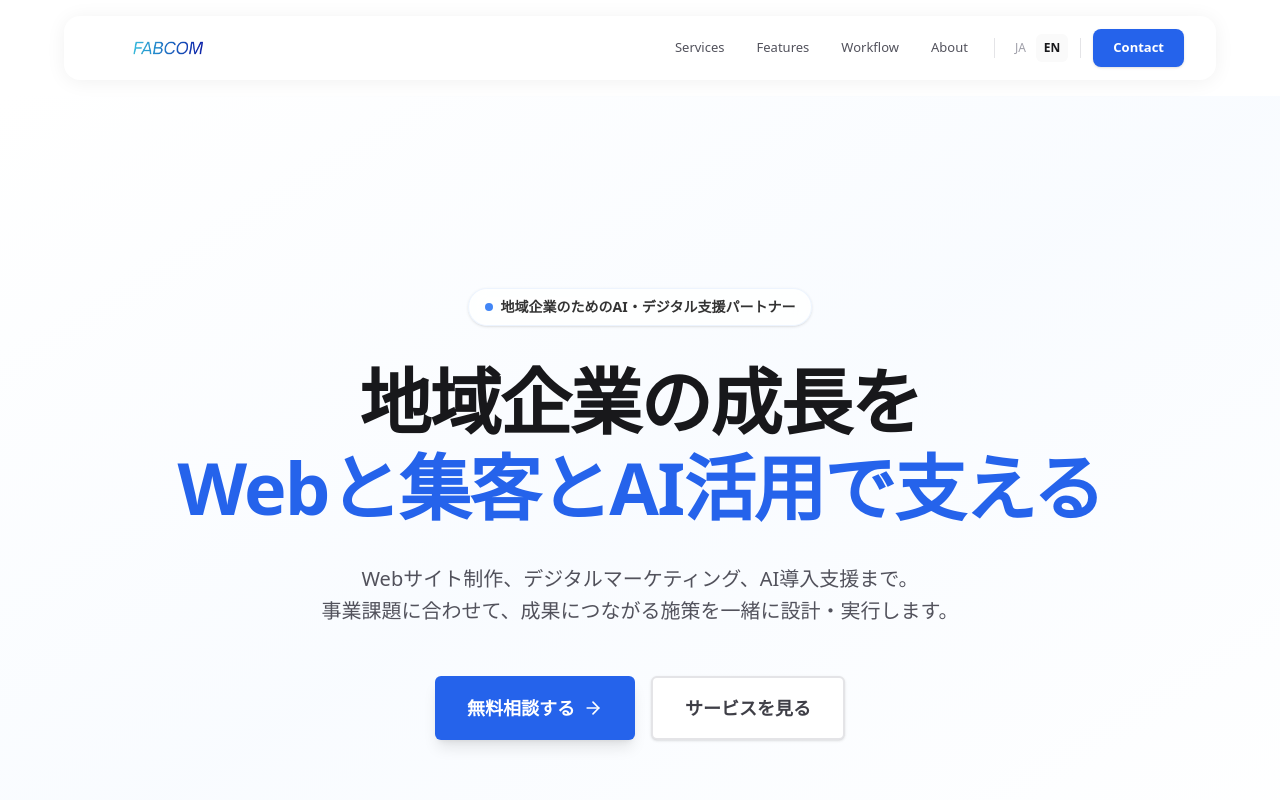
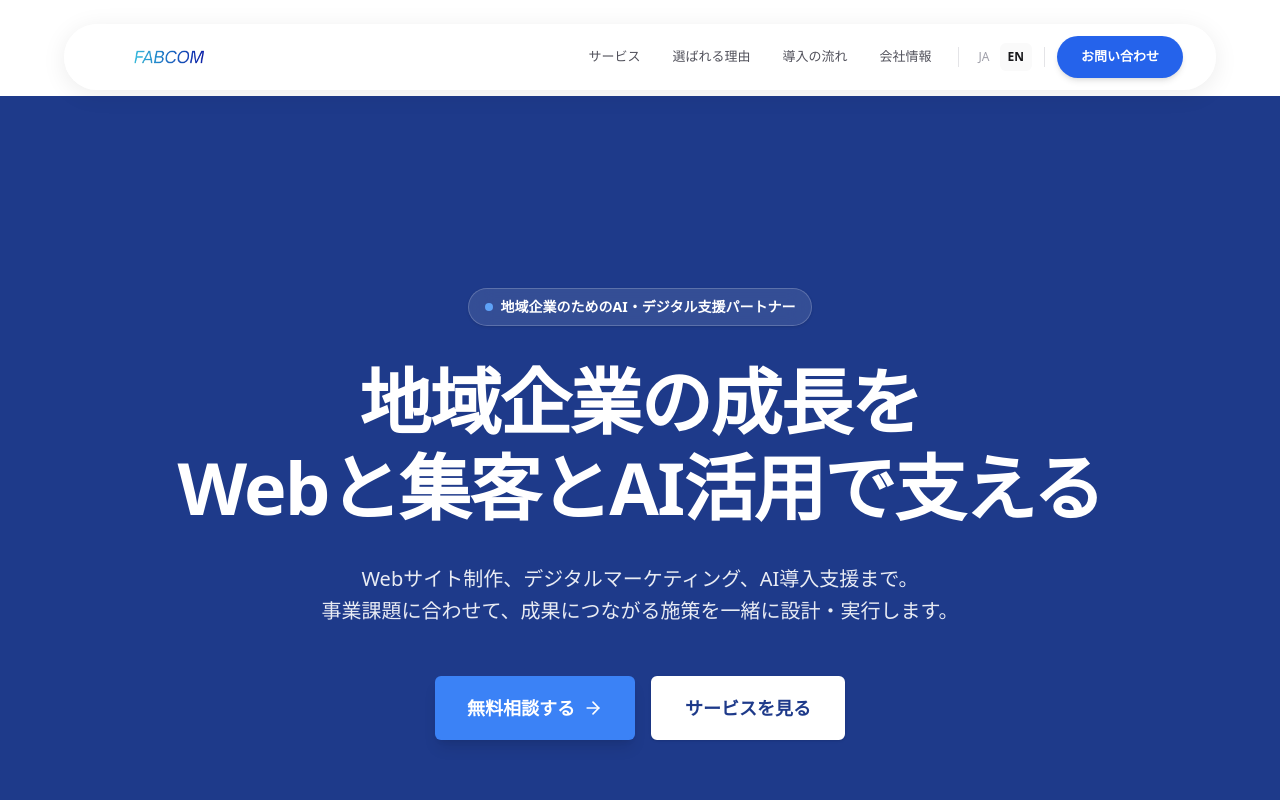
Before and after one commit to Yachitopoko/FabcomHP, a Next.js app: page /en in a window 1280 px wide. Shown: the top 800 px of the page. Built offline with nearby package versions, Linux system fonts and the light colour scheme.

Commit message:
Update homepage and header design

```diff
--- a/src/app/[lang]/page.tsx
+++ b/src/app/[lang]/page.tsx
@@ -9,28 +9,31 @@ export default async function Home({ params }: { params: Promise<{ lang: string
     return (
         <>
             {/* Hero Section */}
-            <section id="hero" className="relative pt-32 pb-24 md:pt-48 md:pb-40 overflow-hidden bg-gradient-to-br from-white via-primary-50/40 to-white">
+            <section id="hero" className="relative pt-32 pb-24 md:pt-48 md:pb-40 overflow-hidden bg-primary-900">
+                {/* リッチな濃い青の背景グラデーション（Salesforce風の深み） */}
+                <div className="absolute inset-0 bg-gradient-to-br from-primary-950 via-primary-900 to-primary-800 pointer-events-none"></div>
+
                 <div className="max-w-7xl mx-auto px-6 relative z-10 flex flex-col items-center text-center">
-                    <div className="inline-flex items-center gap-2 px-4 py-2 rounded-full border border-primary-100/50 bg-white/80 backdrop-blur-sm text-primary-700 text-sm font-bold mb-8 shadow-sm">
-                        <span className="w-2 h-2 rounded-full bg-primary-500 animate-pulse"></span>
+                    <div className="inline-flex items-center gap-2 px-4 py-2 rounded-full border border-white/20 bg-white/10 backdrop-blur-md text-white text-sm font-bold mb-8 shadow-sm">
+                        <span className="w-2 h-2 rounded-full bg-primary-400 animate-pulse"></span>
                         地域企業のためのAI・デジタル支援パートナー
                     </div>
 
-                    <h1 className="text-4xl md:text-6xl lg:text-7xl font-bold tracking-tight mb-8 text-zinc-900 font-sans leading-[1.2]">
+                    <h1 className="text-4xl md:text-6xl lg:text-7xl font-bold tracking-tight mb-8 text-white font-sans leading-[1.2]">
                         地域企業の成長を<br/>
-                        <span className="text-primary-600">Webと集客とAI活用で支える</span>
+                        <span className="text-primary-300">Webと集客とAI活用で支える</span>
                     </h1>
 
-                    <p className="text-base md:text-xl text-zinc-600 mb-12 max-w-3xl leading-relaxed font-sans font-medium">
+                    <p className="text-base md:text-xl text-white/90 mb-12 max-w-3xl leading-relaxed font-sans font-medium">
                         Webサイト制作、デジタルマーケティング、AI導入支援まで。<br className="hidden md:block"/>
                         事業課題に合わせて、成果につながる施策を一緒に設計・実行します。
                     </p>
 
                     <div className="flex flex-col sm:flex-row gap-4 w-full sm:w-auto justify-center">
-                        <Link href={`/${lang}/contact`} className="flex items-center justify-center gap-2 px-8 py-4 bg-primary-600 hover:bg-primary-700 text-white rounded-md font-bold transition-all shadow-lg hover:shadow-xl hover:-translate-y-0.5 w-full sm:w-auto text-lg">
+                        <Link href={`/${lang}/contact`} className="flex items-center justify-center gap-2 px-8 py-4 bg-primary-500 hover:bg-primary-400 text-white rounded-md font-bold transition-all shadow-lg hover:shadow-xl hover:-translate-y-0.5 w-full sm:w-auto text-lg">
                             無料相談する <ArrowRight className="w-5 h-5" />
                         </Link>
-                        <Link href={`/${lang}/services`} className="flex items-center justify-center gap-2 px-8 py-4 bg-white border-2 border-zinc-200 hover:border-primary-600 hover:bg-zinc-50 text-zinc-700 hover:text-primary-600 rounded-md font-bold transition-all shadow-sm w-full sm:w-auto text-lg">
+                        <Link href={`/${lang}/services`} className="flex items-center justify-center gap-2 px-8 py-4 bg-white border-2 border-white hover:bg-zinc-100 text-primary-900 rounded-md font-bold transition-all shadow-sm w-full sm:w-auto text-lg">
                             サービスを見る
                         </Link>
                     </div>
--- a/src/components/layout/Header.tsx
+++ b/src/components/layout/Header.tsx
@@ -49,19 +49,19 @@ export default function Header({ lang }: { lang: Locale }) {
 
     return (
         <header
-            className={`fixed z-50 left-0 right-0 transition-all duration-300 ease-in-out ${scrolled
-                ? "top-0 mx-0 px-0"
-                : "top-4 mx-4 md:mx-8 lg:mx-12"
+            className={`fixed z-[100] left-0 right-0 transition-all duration-300 ease-in-out ${scrolled
+                ? "top-0 px-0"
+                : "top-4 md:top-6 px-4"
                 }`}
         >
             <nav
                 className={`mx-auto transition-all duration-300 ease-in-out ${scrolled
-                    ? "max-w-full bg-white/95 backdrop-blur-sm shadow-sm border-b border-zinc-100 rounded-none"
-                    : "max-w-6xl bg-white rounded-2xl shadow-[0_2px_20px_rgba(0,0,0,0.06)]"
+                    ? "max-w-full bg-white/95 backdrop-blur-sm shadow-sm border-b border-zinc-100 rounded-none w-full"
+                    : "w-full max-w-6xl bg-white/90 backdrop-blur-md rounded-full shadow-[0_4px_24px_rgba(0,0,0,0.08)] border border-white/50"
                     }`}
             >
                 <div
-                    className={`flex items-center justify-between transition-all duration-300 ${scrolled
+                    className={`flex items-center justify-between transition-all duration-300 w-full ${scrolled
                         ? "max-w-7xl mx-auto px-6 lg:px-8 h-16"
                         : "px-6 lg:px-8 h-16"
                         }`}
@@ -86,27 +86,27 @@ export default function Header({ lang }: { lang: Locale }) {
                                 href={`/${lang}/services`}
                                 className="px-3.5 py-2 rounded-lg hover:text-zinc-900 hover:bg-zinc-50 transition-all"
                             >
-                                Services
+                                サービス
                             </Link>
                             <Link
                                 href={`/${lang}#features`}
                                 onClick={(e) => handleSmoothScroll(e, "features")}
                                 className="px-3.5 py-2 rounded-lg hover:text-zinc-900 hover:bg-zinc-50 transition-all"
                             >
-                                Features
+                                選ばれる理由
                             </Link>
                             <Link
                                 href={`/${lang}#workflow`}
                                 onClick={(e) => handleSmoothScroll(e, "workflow")}
                                 className="px-3.5 py-2 rounded-lg hover:text-zinc-900 hover:bg-zinc-50 transition-all"
                             >
-                                Workflow
+                                導入の流れ
                             </Link>
                             <Link
                                 href={`/${lang}/about`}
                                 className="px-3.5 py-2 rounded-lg hover:text-zinc-900 hover:bg-zinc-50 transition-all"
                             >
-                                About
+                                会社情報
                             </Link>
                         </div>
 
@@ -135,9 +135,9 @@ export default function Header({ lang }: { lang: Locale }) {
                         {/* Contact CTA */}
                         <Link
                             href={`/${lang}/contact`}
-                            className="bg-primary-600 text-white text-[13px] px-5 py-2 rounded-lg font-semibold hover:bg-primary-700 transition-colors shadow-sm"
+                            className="bg-primary-600 text-white text-[13px] px-6 py-2.5 rounded-full font-bold hover:bg-primary-700 transition-all shadow-md hover:shadow-lg hover:-translate-y-0.5 inline-block"
                         >
-                            Contact
+                            お問い合わせ
                         </Link>
                     </div>
                 </div>
```
